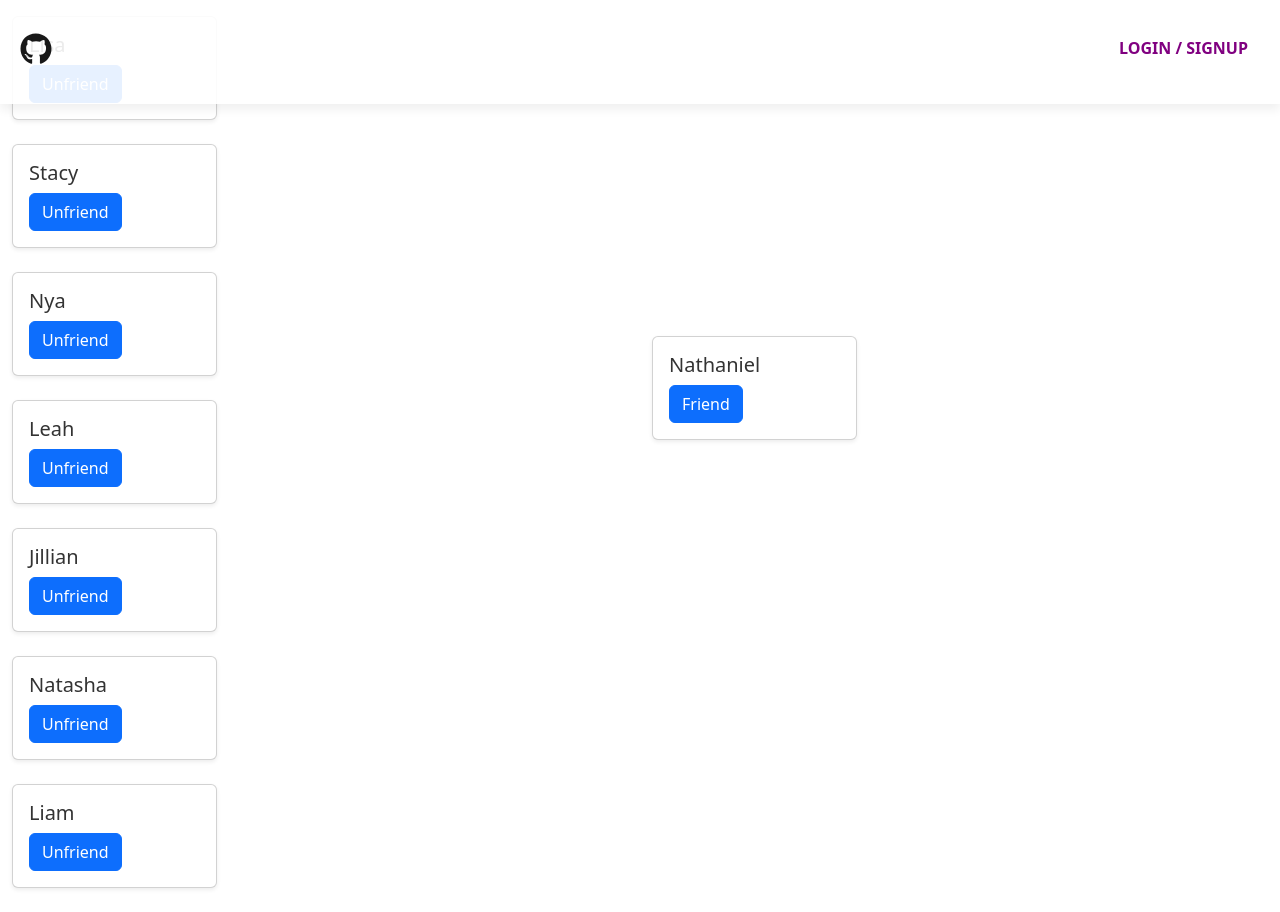
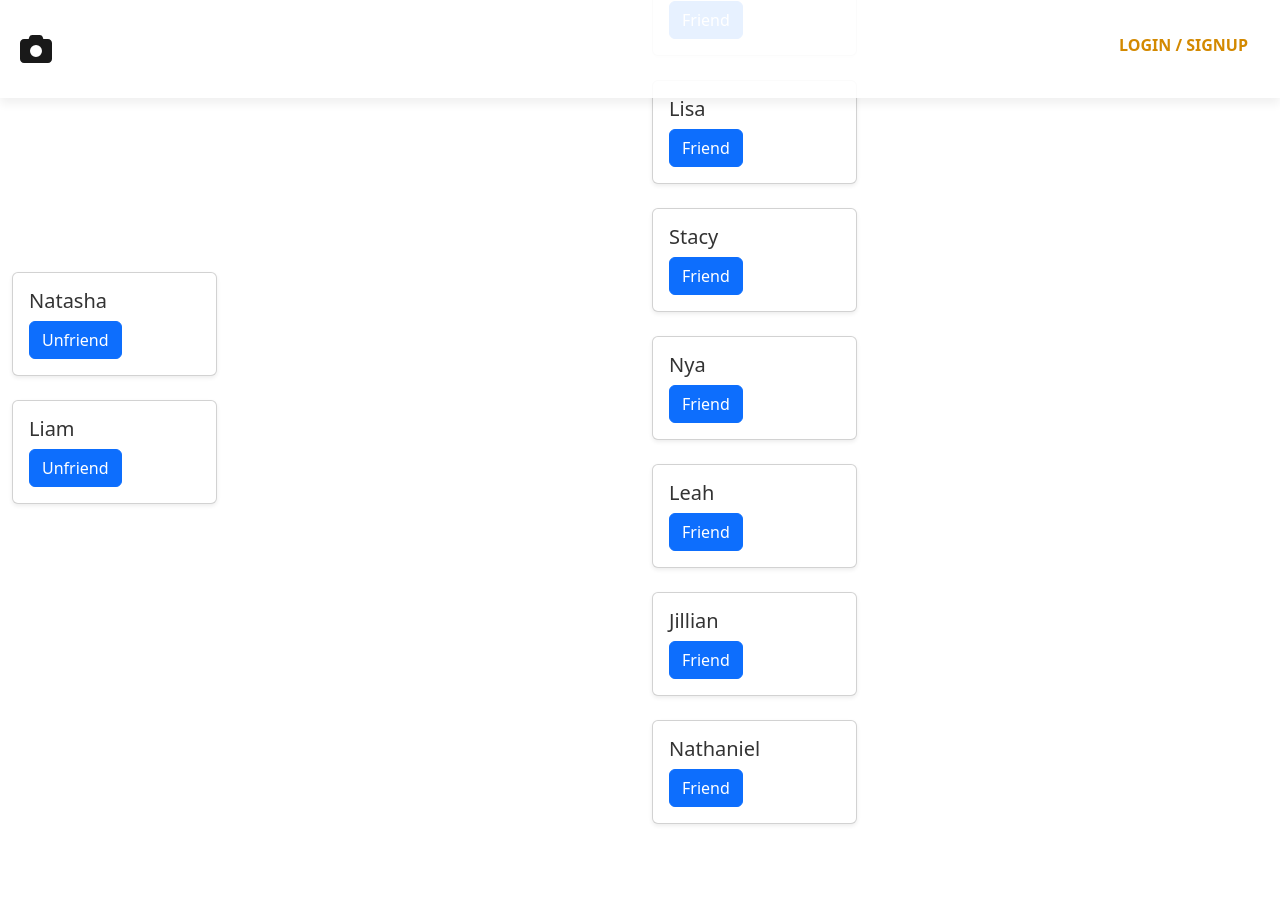
Before and after one commit to kayfernander2022/Snapshot-frontend, a React (Create React App) app: page /1/friends in a window 1280 px wide. After the commit the page ends 848 px from the top, so only its background shows below. Built offline with nearby package versions, Linux system fonts and the light colour scheme.

Commit message:
update home page

```diff
--- a/src/Router.tsx
+++ b/src/Router.tsx
@@ -12,7 +12,7 @@ import { userPhotosLoader, photoLoader } from "./loaders/photosLoader";
 export const Router = createBrowserRouter(
   createRoutesFromElements(
           <Route path='/' element={<App/>}>
-            <Route path="home" element={<Home/>}/>
+            <Route path="/" element={<Home/>}/>
             <Route path=":userId/myphotos" element={<PhotosPage/>} loader={userPhotosLoader}/>
             <Route path=":userId/myphotos/:photoId" element={<ViewPhotoPage/>} loader={photoLoader}/>
             <Route path=":userId/myphotos/:photoId/share" element={<Home/>}/>
--- a/src/_variables.scss
+++ b/src/_variables.scss
@@ -1,4 +1,4 @@
-$primary: purple;
+$primary: rgb(211, 137, 0);
 $secondary: #56bc8a;
 
 $body-bg: #eee;
--- a/src/actions/shareActions.ts
+++ b/src/actions/shareActions.ts
@@ -5,7 +5,7 @@ export interface ISharedTo{
 }
 
 
-//Create Action ??
+
 export const shareAction = async ({ url, photoId, friendIds}:ISharedTo):Promise<void> => {
   if(!url) return undefined;
 
@@ -21,7 +21,7 @@ export const shareAction = async ({ url, photoId, friendIds}:ISharedTo):Promise<
 }
 
 
-//Delete Action??
+
 export const unshareAction = async ({ url, photoId, friendIds}:ISharedTo):Promise<void> => {
   if(!url) return undefined;
 
--- a/src/components/topNav/index.tsx
+++ b/src/components/topNav/index.tsx
@@ -3,7 +3,7 @@ import { Navbar } from 'react-bootstrap'
 import { NavbarProps } from 'react-bootstrap'
 import {ScrollSpy} from 'bootstrap';
 import { FontAwesomeIcon } from '@fortawesome/react-fontawesome'
-import { faGithub } from '@fortawesome/free-brands-svg-icons'
+import { faCamera } from '@fortawesome/free-solid-svg-icons';
 import $ from 'jquery'
 import './style.scss'
 import NavMenu, {INavProps} from './navMenu';
@@ -48,7 +48,7 @@ return (
                 className="ml-3 mt-2"
                 style={{marginLeft:'20px'}}
             >
-                <FontAwesomeIcon icon={faGithub} />
+                <FontAwesomeIcon size='4x' icon={faCamera} />
             </Navbar.Brand>
         <NavMenu {...props} />
     </Navbar>
--- a/src/components/topNav/navMenu.tsx
+++ b/src/components/topNav/navMenu.tsx
@@ -30,7 +30,7 @@ export const NavMenu: React.FC<INavProps> = (props: INavProps) => {
       <Navbar.Collapse id="basic-navbar-nav" className='justify-content-end'>
           <Nav className="ml-auto" defaultActiveKey="#home">
             {loggedIn &&
-            <LinkContainer to="/Home">
+            <LinkContainer to="/">
               <Nav.Link>
                 Home
               </Nav.Link>
--- a/src/loaders/photosLoader.ts
+++ b/src/loaders/photosLoader.ts
@@ -3,6 +3,8 @@ import { LoaderFunctionArgs } from 'react-router-dom';
 
 const URL = 'https://snapshot-f9oq.onrender.com';
 
+
+//loader for the index route all photos//
 export const userPhotosLoader = async ({params}: LoaderFunctionArgs):Promise<Photos[]> => {
 
   const response = await fetch(`${URL}/api/photos/user/${params.userId}`);
@@ -24,6 +26,9 @@ export const userPhotosLoader = async ({params}: LoaderFunctionArgs):Promise<Pho
   return photos;
 }
 
+
+
+//loader for the show//
 export const photoLoader = async({params}: LoaderFunctionArgs):Promise<Photos> => {
 
   const response = await fetch(`${URL}/api/photos/${params.photoId}`);
--- a/src/pages/FriendsPage.tsx
+++ b/src/pages/FriendsPage.tsx
@@ -10,37 +10,7 @@ export interface IFriendsPageProps {
 
 //testing
 const FriendsPage: React.FunctionComponent<IFriendsPageProps> = () => {
-  const friends:Friend[] = [{
-    id:'test',
-    userId:'test',
-    friendId:'test',
-    name:'Karen'
-  },{
-    id:'test',
-    userId:'test',
-    friendId:'test',
-    name:'Lisa'
-  },{
-    id:'test',
-    userId:'test',
-    friendId:'test',
-    name:'Stacy'
-  },{
-    id:'test',
-    userId:'test',
-    friendId:'test',
-    name:'Nya'
-  },{
-    id:'test',
-    userId:'test',
-    friendId:'test',
-    name:'Leah'
-  },{
-    id:'test',
-    userId:'test',
-    friendId:'test',
-    name:'Jillian'
-  },
+  const friends:Friend[] = [
   {
     id:'test',
     userId:'test',
@@ -56,6 +26,24 @@ const FriendsPage: React.FunctionComponent<IFriendsPageProps> = () => {
 
   const users: UserView[] = [{
     id:'test',
+    name:'Karen'
+  },{
+    id:'test',
+    name:'Lisa'
+  },{
+    id:'test',
+    name:'Stacy'
+  },{
+    id:'test',
+    name:'Nya'
+  },{
+    id:'test',
+    name:'Leah'
+  },{
+    id:'test',
+    name:'Jillian'
+  },{
+    id:'test',
     name:'Nathaniel'
   }]
 
--- a/src/pages/Home.tsx
+++ b/src/pages/Home.tsx
@@ -12,19 +12,19 @@ const Home: React.FunctionComponent<IHomeProps> = (props: IHomeProps) => {
   return (
     <div id="home" className="intro background">
      <video playsInline={true} autoPlay={true} muted loop style={{position:'fixed', right:'0', bottom:'0', minHeight:'100%', minWidth:'100%'}}>
-                    <source src="https://ik.imagekit.io/jfpi8d5c5/portfolio/Media2.mp4?updatedAt=1679000245129" type="video/mp4" />
+                    <source src="https://ik.imagekit.io/jfpi8d5c5/capstone/homevideo.mp4?updatedAt=1680126684572" type="video/mp4" />
                         Your browser does not support the video tag.
     </video>
     <div className="intro-content display-table" style={{position:'relative', color:'red'}}>
         <div className="table-cell">
             <Container>
-                <h1 className="intro-title mb-4" style={{color:'red'}}>{'SnapShot'}</h1>
+                <h1 className="intro-title mb-4" style={{color:'white', fontSize:'100px'}}>{'SnapShot'}</h1>
                 <p className="intro-subtitle">
                     <span className="text-slider-items"></span>
                     <strong className="text-slider">
-                    <Typed
-                        strings={['Welcome to Snapshot', 'please login or sign up']}
-                        typeSpeed={80}
+                    <Typed style={{fontSize:'40px', color:'white'}}
+                        strings={['Welcome to SnapShot', ' Please login or sign up']}
+                        typeSpeed={70}
                         backDelay={1100}
                         backSpeed={30}
                         loop
--- a/src/pages/LoginPage.tsx
+++ b/src/pages/LoginPage.tsx
@@ -58,7 +58,7 @@ const handleLogin = (event: any) => {
       // Clearing the form state
       setForm(blank)
       // Navigating to the home page
-      navigate('/home');
+      navigate('/');
   })
 }
 
```
